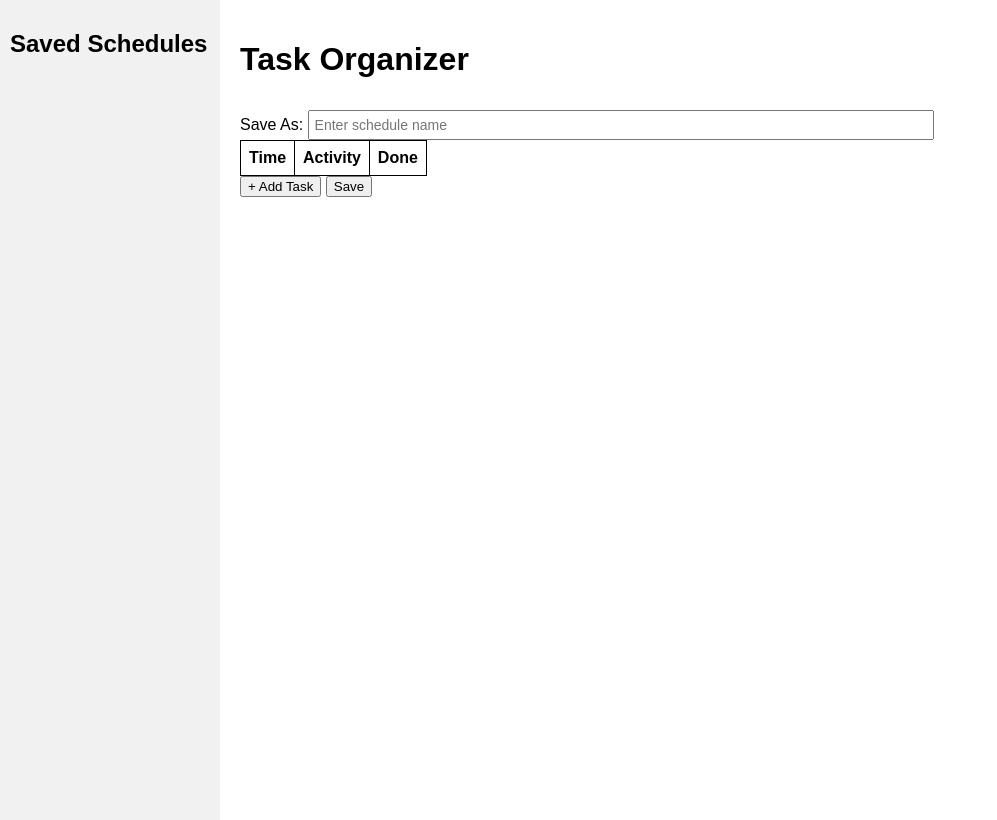
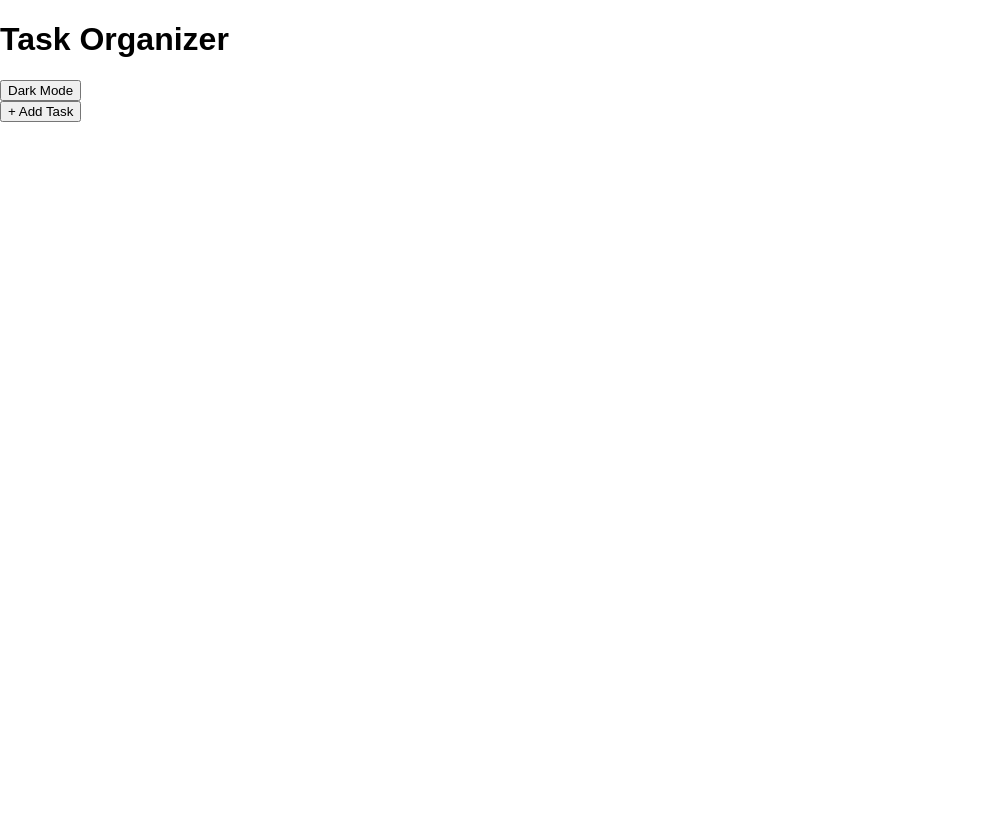
Before and after one commit to achusubhash/Task-Organizer, a plain HTML site: page index.html in a window 1280 px wide. Shown: the whole page, without its empty margins (0-997 px from the left). Drawn offline with Linux system fonts and the light colour scheme.

Commit message:
index.html

```diff
--- a/index.html
+++ b/index.html
@@ -6,29 +6,12 @@
   <link rel="stylesheet" href="style.css">
 </head>
 <body>
-  <div class="sidebar">
-    <h2>Saved Schedules</h2>
-    <ul id="schedule-list"></ul>
+  <div class="container">
+    <h1>Task Organizer</h1>
+    <button id="toggle-theme">Dark Mode</button>
+    <div id="task-container"></div>
+    <button id="add-task">+ Add Task</button>
   </div>
-
-  <div class="main">
-    <h1 contenteditable="true" id="planner-title">Task Organizer</h1>
-
-    <label for="save-name">Save As:</label>
-    <input type="text" id="save-name" placeholder="Enter schedule name">
-
-    <table id="schedule">
-      <tr>
-        <th>Time</th>
-        <th>Activity</th>
-        <th>Done</th>
-      </tr>
-    </table>
-
-    <button onclick="addRow()">+ Add Task</button>
-    <button onclick="saveSchedule()">Save</button>
-  </div>
-
   <script src="script.js"></script>
 </body>
 </html>
```
